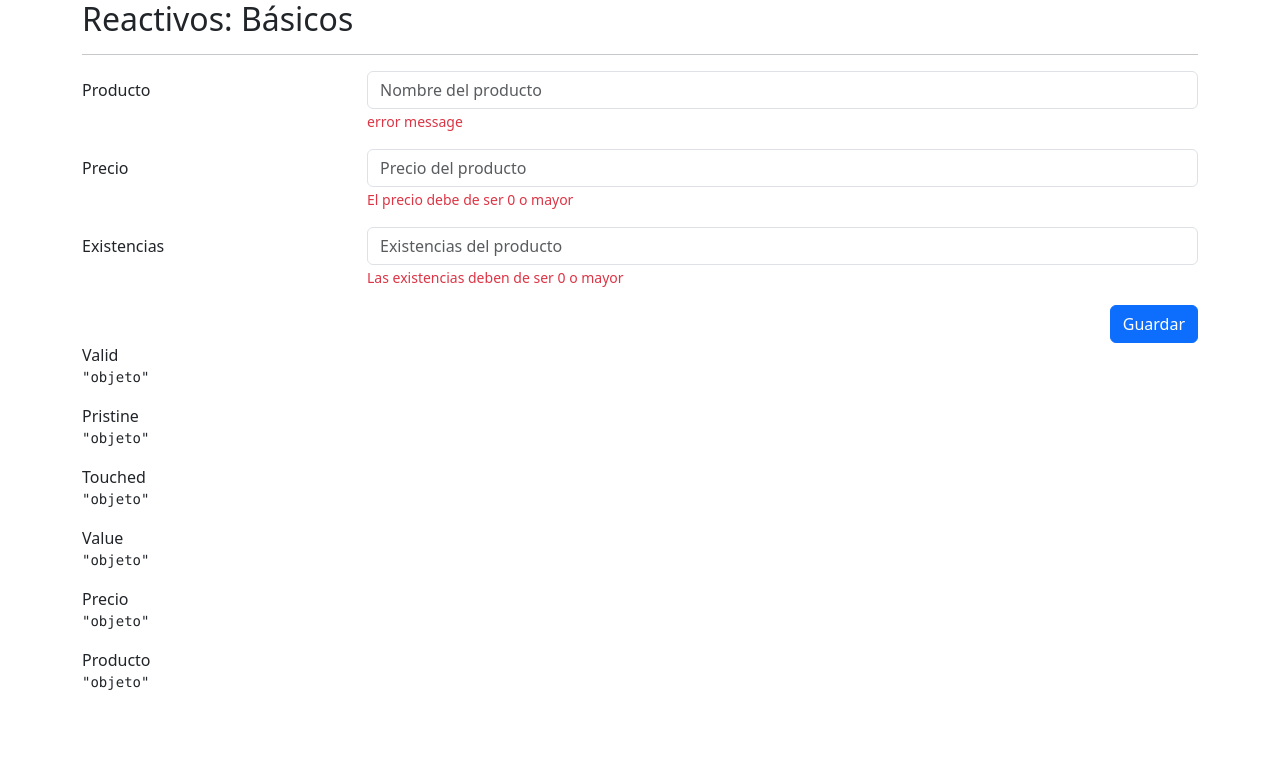
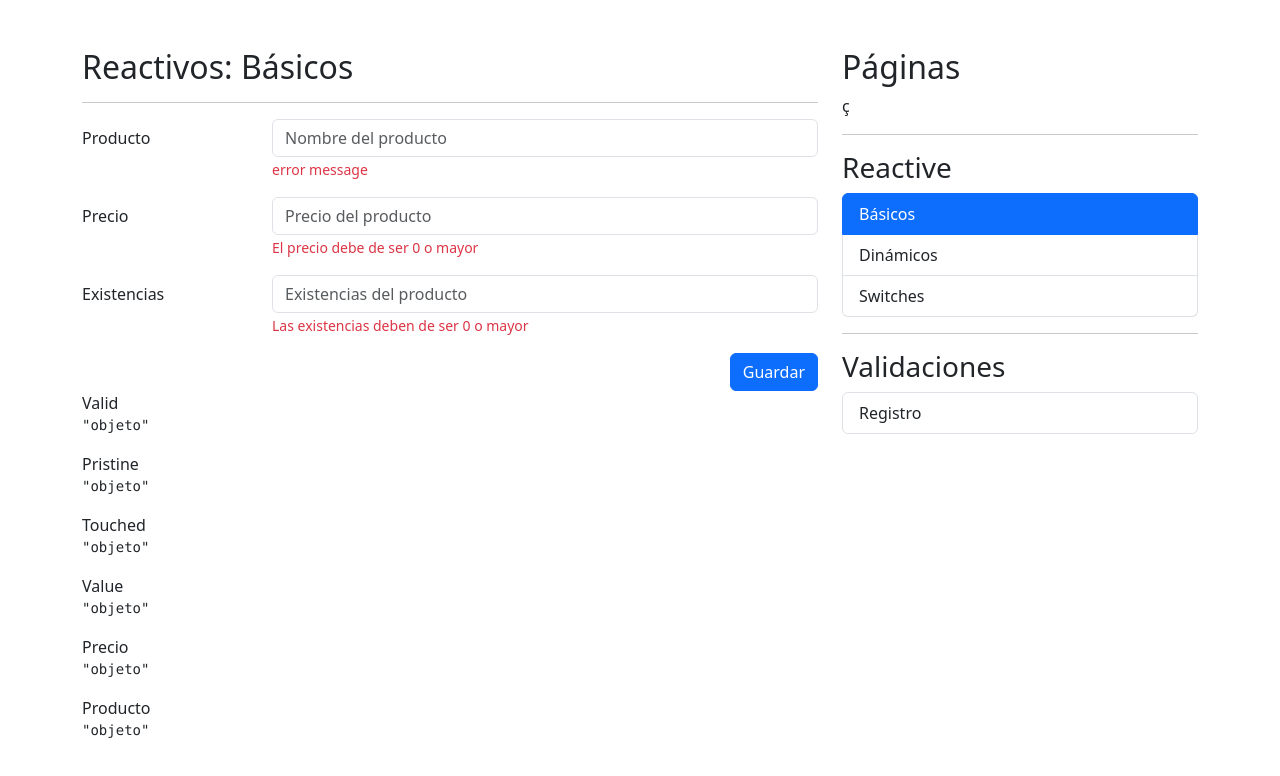
Before and after one commit to AAGuedes/angular-formularios-reactivos, an Angular app: page /reactive/basic in a window 1280 px wide. Shown: the top 776 px of the page. Built offline with nearby package versions, Linux system fonts and the light colour scheme.

Commit message:
Barra de navegación

```diff
--- a/src/app/app.component.html
+++ b/src/app/app.component.html
@@ -1 +1,11 @@
-<router-outlet></router-outlet>
+<div class="row mt-5">
+
+  <div class="col">
+    <router-outlet></router-outlet>
+  </div>
+
+  <div class="col-12 col-sm-4">
+    <shared-side-menu></shared-side-menu>
+  </div>
+
+</div>
--- /dev/null
+++ b/src/app/shared/components/side-menu/side-menu.component.html
@@ -0,0 +1,26 @@
+<h2>Páginas</h2>ç
+<hr>
+
+<h3 class="mt-3">Reactive</h3>
+
+<ul class="list-group">
+  <li *ngFor="let item of reactiveMenu"
+      class="list-group-item"
+      [routerLink]="item.route"
+      routerLinkActive="active">
+    {{ item.title }}
+  </li>
+</ul>
+
+<hr>
+
+<h3 class="mt-3">Validaciones</h3>
+
+<ul class="list-group">
+  <li *ngFor="let item of authMenu"
+      class="list-group-item"
+      [routerLink]="item.route"
+      routerLinkActive="active">
+    {{ item.title }}
+  </li>
+</ul>
--- /dev/null
+++ b/src/app/shared/components/side-menu/side-menu.component.ts
@@ -0,0 +1,28 @@
+import { Component } from '@angular/core';
+
+
+interface MenuItem {
+  title: string;
+  route: string;
+}
+
+
+@Component({
+  selector: 'shared-side-menu',
+  templateUrl: './side-menu.component.html',
+  styles: [
+  ]
+})
+export class SideMenuComponent {
+
+  public reactiveMenu: MenuItem[] = [
+    { title: 'Básicos', route: './reactive/basic' },
+    { title: 'Dinámicos', route: './reactive/dynamic' },
+    { title: 'Switches', route: './reactive/switches' },
+  ]
+
+  public authMenu: MenuItem[] = [
+    { title: 'Registro', route: './auth/login' },
+  ]
+
+}
```
Also changed, not shown: src/app/shared/shared.module.ts (+10 -2 lines).
